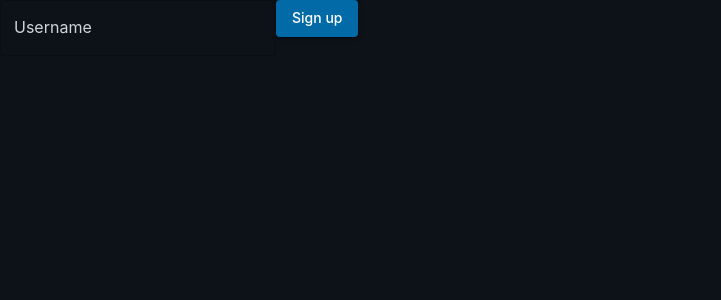
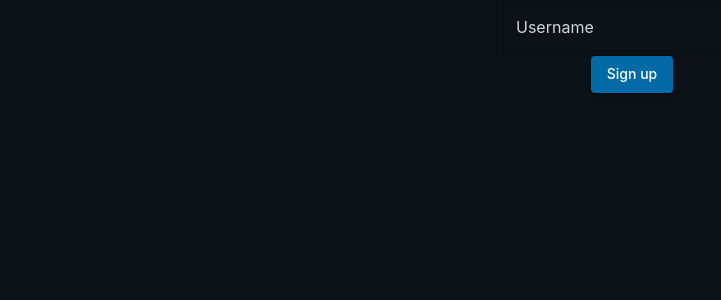
Before and after one commit to rezkhan7/community-connect, a Next.js app: page /signup in a window 1280 px wide. Shown: the top 300 px of the page, without its empty margins (0-721 px from the left). Built offline with nearby package versions, Linux system fonts and the light colour scheme.

Commit message:
Added grid from material ui to style the form, and added requirments for username

```diff
--- a/src/pages/signup.tsx
+++ b/src/pages/signup.tsx
@@ -1,6 +1,6 @@
 import React from 'react'
 import { useForm, SubmitHandler } from 'react-hook-form'
-import { Button, TextField } from '@mui/material'
+import { Button, TextField, Grid } from '@mui/material'
 
 interface IFormInput {
     firstName: string,
@@ -9,7 +9,7 @@ interface IFormInput {
 }
 
 export default function Signup() {
-    const { register, errors, handleSubmit } = useForm<IFormInput>();
+    const { register, formState: {errors}, handleSubmit } = useForm<IFormInput>();
 
     const onSubmit: SubmitHandler<IFormInput> = (data)=>{
         console.log('Success')
@@ -17,13 +17,35 @@ export default function Signup() {
     }
     console.log("Errors:", errors)
     return(
-        <form onSubmit = {handleSubmit(onSubmit)}>
-          <TextField
-            id = 'username'
-            label = 'Username'
-            {...register('username', {required: true})}
-          />
-          <Button variant='contained' type='submit'> Sign up</Button>
+        <form onSubmit = {handleSubmit(onSubmit)} autoComplete='off'>
+          <Grid
+            container
+            direction = 'column'
+            alignItems = 'center'
+            justifyContent = 'center'
+            spacing = {2}
+          >
+            <Grid item>
+                <TextField
+                    id = 'username'
+                    label = 'Username'
+                    {...register('username', {
+                        required: {value: true, message: 'Please enter a username.'},
+                        minLength: {
+                            value: 3,
+                            message: 'Please enter a username between 3-16 characters'
+                        },
+                        maxLength: {
+                            value: 16,
+                            message: 'Please enter a username between 3-16 characters'
+                        }
+                    })}
+                />
+            </Grid>
+            <Grid>
+                <Button variant='contained' type='submit'> Sign up</Button>
+            </Grid>
+          </Grid>
         </form>
     )
 }
```
